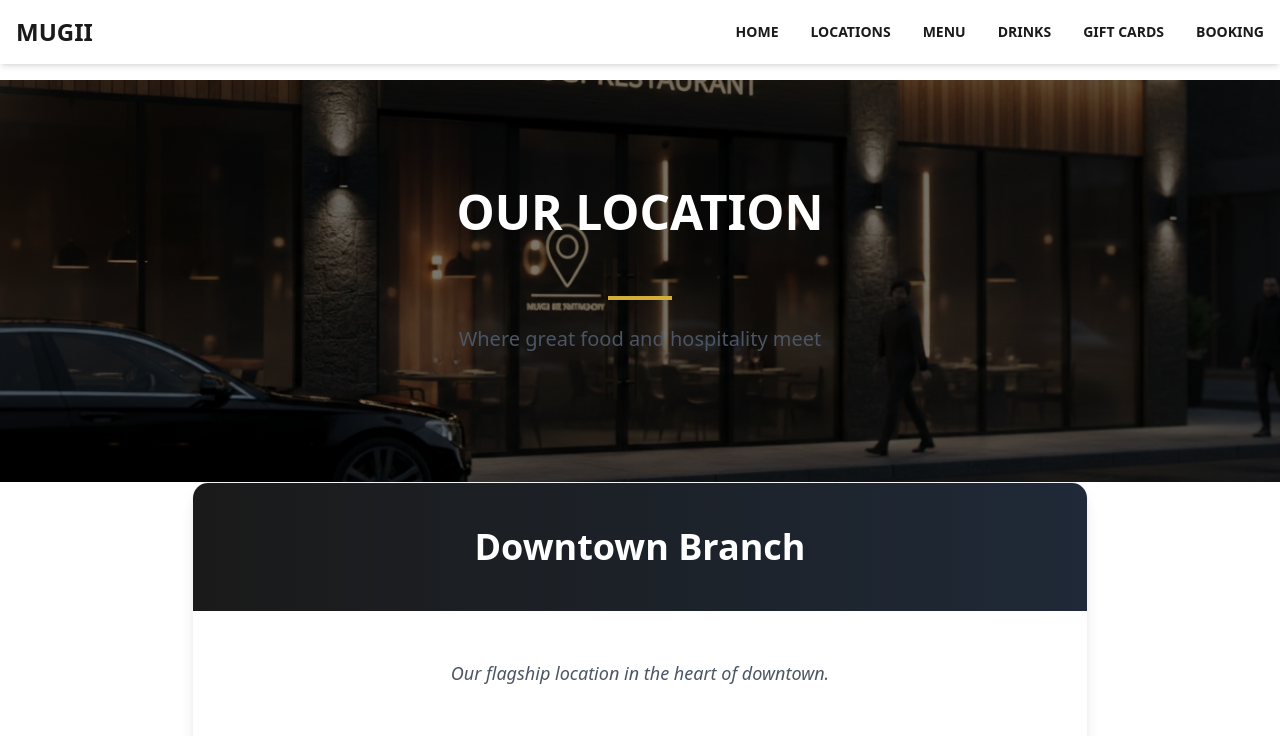
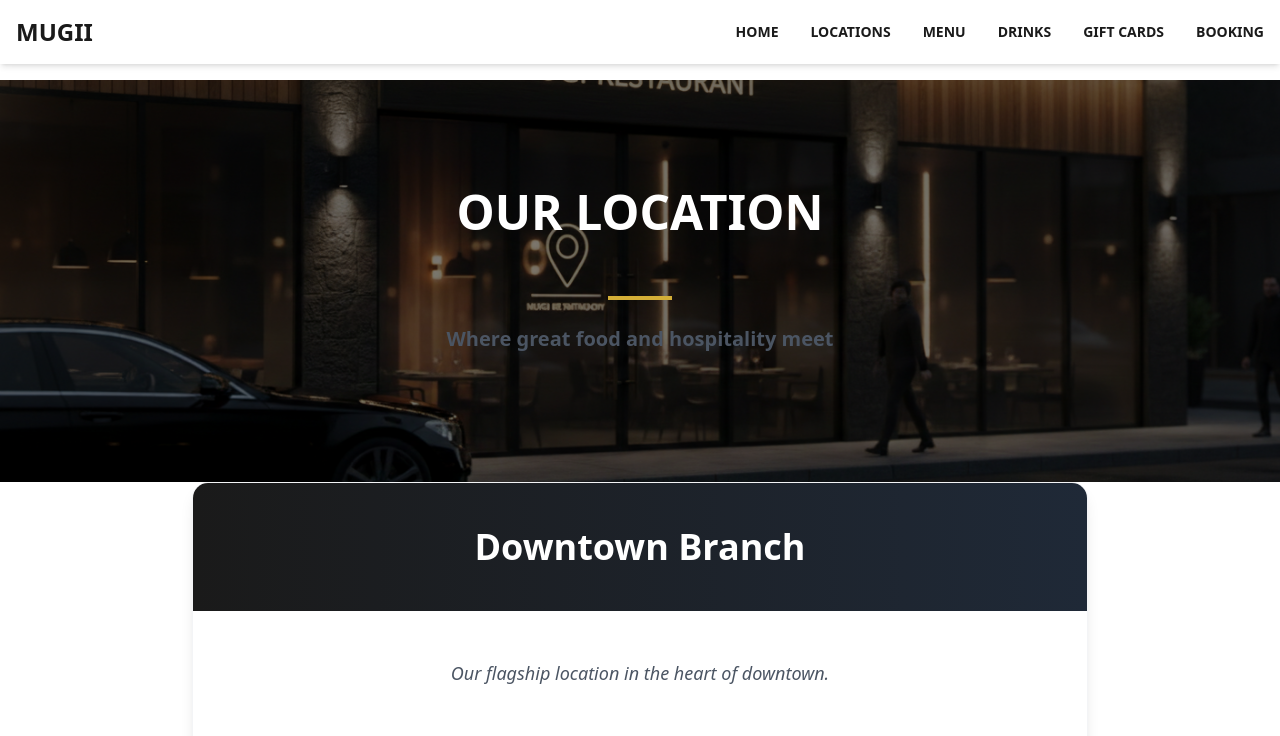
Before and after one commit to ScottLiou1984/website, a Next.js app: page /locations in a window 1280 px wide. Shown: the top 736 px of the page. Built offline with nearby package versions, Linux system fonts and the light colour scheme.

Commit message:
Improve text contrast on dark backgrounds - change subtitle colors to white with semibold weight

```diff
--- a/src/app/drinks/page.tsx
+++ b/src/app/drinks/page.tsx
@@ -60,7 +60,7 @@ export default function Drinks() {
           <div className="container-max text-center relative z-10">
             <h1 className="section-title text-white">BEVERAGE MENU</h1>
             <div className="w-16 h-1 bg-secondary mx-auto mb-6"></div>
-            <p className="section-subtitle text-gray-100">Perfect pairings for your meal</p>
+            <p className="section-subtitle text-white font-semibold">Perfect pairings for your meal</p>
           </div>
         </section>
 
--- a/src/app/locations/page.tsx
+++ b/src/app/locations/page.tsx
@@ -35,7 +35,7 @@ export default function Locations() {
           <div className="container-max text-center relative z-10">
             <h1 className="section-title text-white">OUR LOCATION</h1>
             <div className="w-16 h-1 bg-secondary mx-auto mb-6"></div>
-            <p className="section-subtitle text-gray-100">Where great food and hospitality meet</p>
+            <p className="section-subtitle text-white font-semibold">Where great food and hospitality meet</p>
           </div>
         </section>
 
--- a/src/app/menu/page.tsx
+++ b/src/app/menu/page.tsx
@@ -86,7 +86,7 @@ export default function Menu() {
           <div className="container-max text-center relative z-10">
             <h1 className="section-title text-white">OUR MENU</h1>
             <div className="w-16 h-1 bg-secondary mx-auto mb-6"></div>
-            <p className="section-subtitle text-gray-100">Crafted with the finest ingredients</p>
+            <p className="section-subtitle text-white font-semibold">Crafted with the finest ingredients</p>
           </div>
         </section>
 
--- a/src/app/page.tsx
+++ b/src/app/page.tsx
@@ -24,7 +24,7 @@ export default function Home() {
             <p className="text-xl md:text-2xl text-secondary font-semibold mb-6">
               Modern Japanese Dining Experience
             </p>
-            <p className="text-lg md:text-xl text-gray-100 mb-8 max-w-3xl mx-auto leading-relaxed">
+            <p className="text-lg md:text-xl text-white font-semibold mb-8 max-w-3xl mx-auto leading-relaxed">
               Welcome to MUGII, where tradition meets innovation in every plate.
               Since our founding, we have been dedicated to bringing the finest
               Japanese culinary arts to your table.
```
